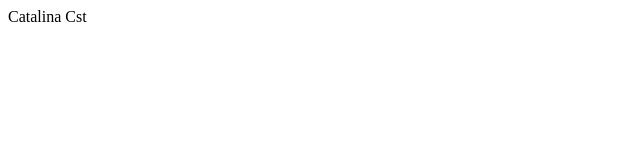
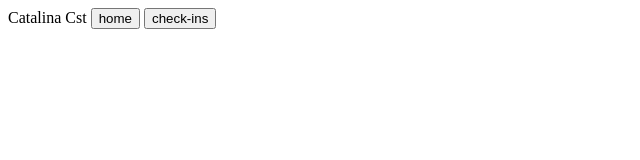
Before and after one commit to catalinacst/cst, a plain HTML site: page index.html in a window 1280 px wide. Shown: the whole page, without its empty margins (0-640 px from the left). Drawn offline with Linux system fonts and the light colour scheme.

Commit message:
add buttons

```diff
--- a/index.html
+++ b/index.html
@@ -9,11 +9,15 @@
         window.heap=window.heap||[],heap.load=function(e,t){window.heap.appid=e,window.heap.config=t=t||{};var r=document.createElement("script");r.type="text/javascript",r.async=!0,r.src="https://cdn.heapanalytics.com/js/heap-"+e+".js";var a=document.getElementsByTagName("script")[0];a.parentNode.insertBefore(r,a);for(var n=function(e){return function(){heap.push([e].concat(Array.prototype.slice.call(arguments,0)))}},p=["addEventProperties","addUserProperties","clearEventProperties","identify","resetIdentity","removeEventProperty","setEventProperties","track","unsetEventProperty"],o=0;o<p.length;o++)heap[p[o]]=n(p[o])};
         heap.load("1432967200");
         heap.identify('unique_identifier');
+        heap.addUserProperties({'account_id': '12345'});
     </script>
 </head>
 <body>
 
     Catalina Cst
 
+    <button>home</button>
+    <button>check-ins</button>
+
 </body>
 </html>
```
